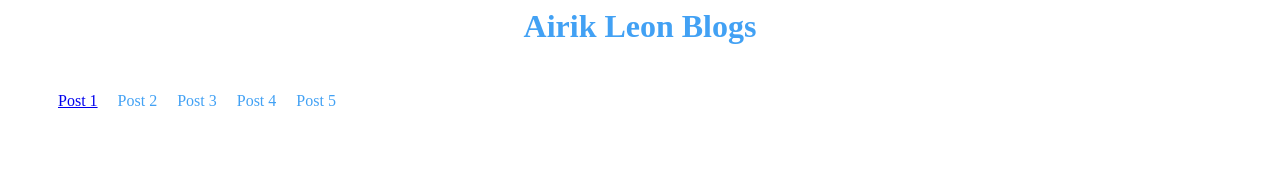
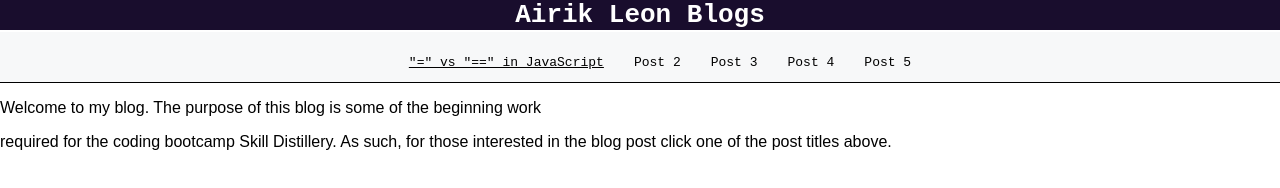
Before and after one commit to Airik-Leon/Airik-Leon.github.io, a plain HTML site: page index.html in a window 1280 px wide. Drawn offline with Linux system fonts and the light colour scheme; files that its build step writes are made by us from their sources; files whose address does not match are found by name.

Commit message:
design and filepath changes to show style

```diff
--- a/index.html
+++ b/index.html
@@ -1,12 +1,17 @@
-<link href="/Users/airikleon/Documents/skill-distillery/Pages/Airik-leon.github.io/site.css" rel="stylesheet"/>
+<link href="site.css" rel="stylesheet"/>
 
+<div id="head">
+  <h1>Airik Leon Blogs</h1>
+</div>
 
-<h1>Airik Leon Blogs</h1>
-
+<div id="nav-bar">
   <ul>
-  <li><a href="post1.html">Post 1</a></li>
+    <li><a href="post1.html">"=" vs "==" in JavaScript</a></li>
     <li><a>Post 2</a></li>
     <li><a>Post 3</a></li>
     <li><a>Post 4</a></li>
     <li><a>Post 5</a></li>
   </ul>
+</div>
+<p> Welcome to my blog. The purpose of this blog is some of the beginning work</p>
+<p> required for the coding bootcamp Skill Distillery. As such, for those interested in the blog post click one of the post titles above.</p>
--- a/site.css
+++ b/site.css
@@ -1,11 +1,38 @@
 html, body{
   height:100%;
   weight: auto;
-  margin 0 auto;
+  margin: auto;
   color: #42a1f4;
+  font-family: monospace;
 }
-h1{
+#head{
   text-align: center;
+  background-color: #190d2d;
+  width:100%;
+  color:white;
+}
+#nav-bar{
+  width:100%;
+  height:50px;
+  background-color:#f7f8f9;
+  text-align: center;
+  margin-top:-15px;
+  border-bottom: solid 1px black;
+}
+#nav-bar a{
+  color: black;
+  border-radius:5px;
+  padding:5px;
+}
+#nav-bar a:hover{
+  background-color:#190d2d;
+  color:white;
+}
+#nav-bar a:hover:visited{
+  color:white;
+}
+#nav-bar a:visited{
+  color:black;
 }
 ul{
   display:inline-block;
@@ -16,3 +43,7 @@ li{
   float:left;
   margin:10px;
 }
+p{
+  color:black;
+  font-family: arial;
+}
```
Lines whose indentation alone changed are shown as unchanged.
